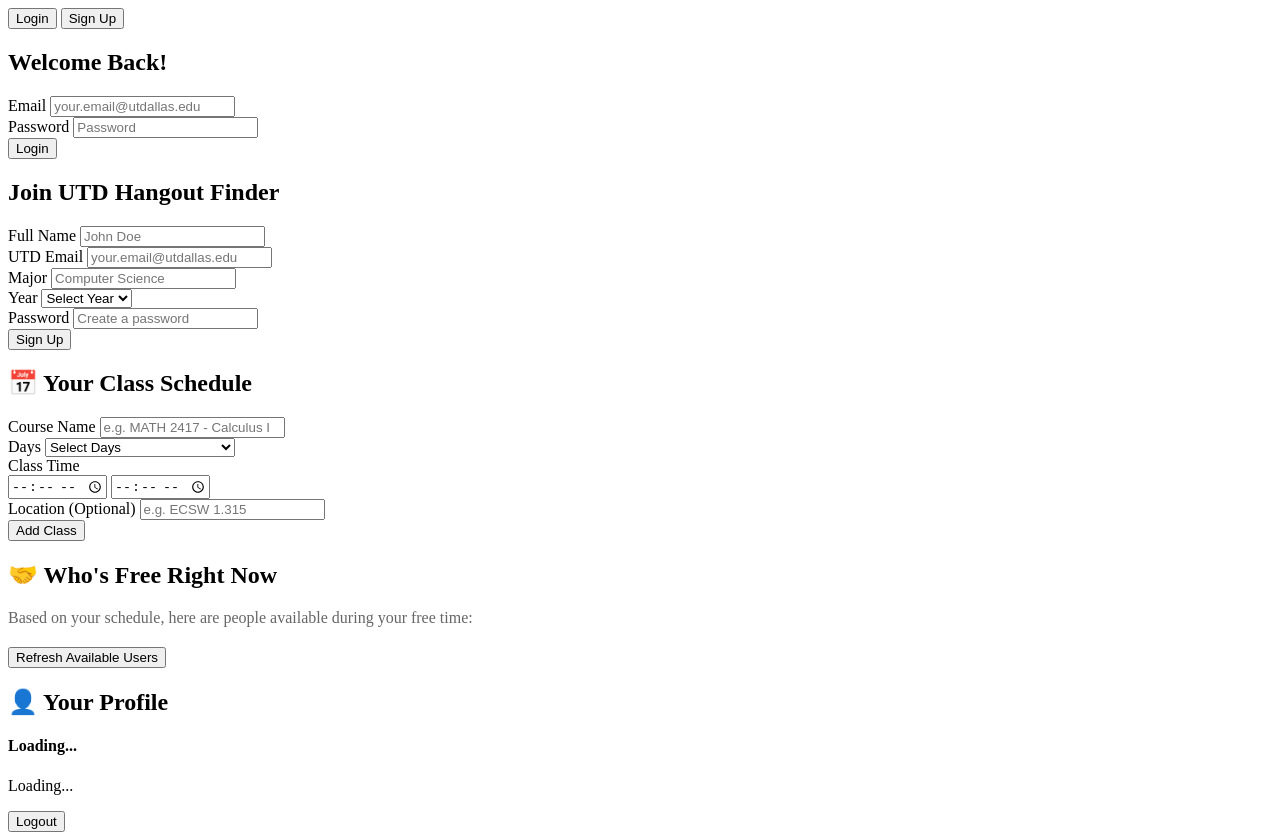
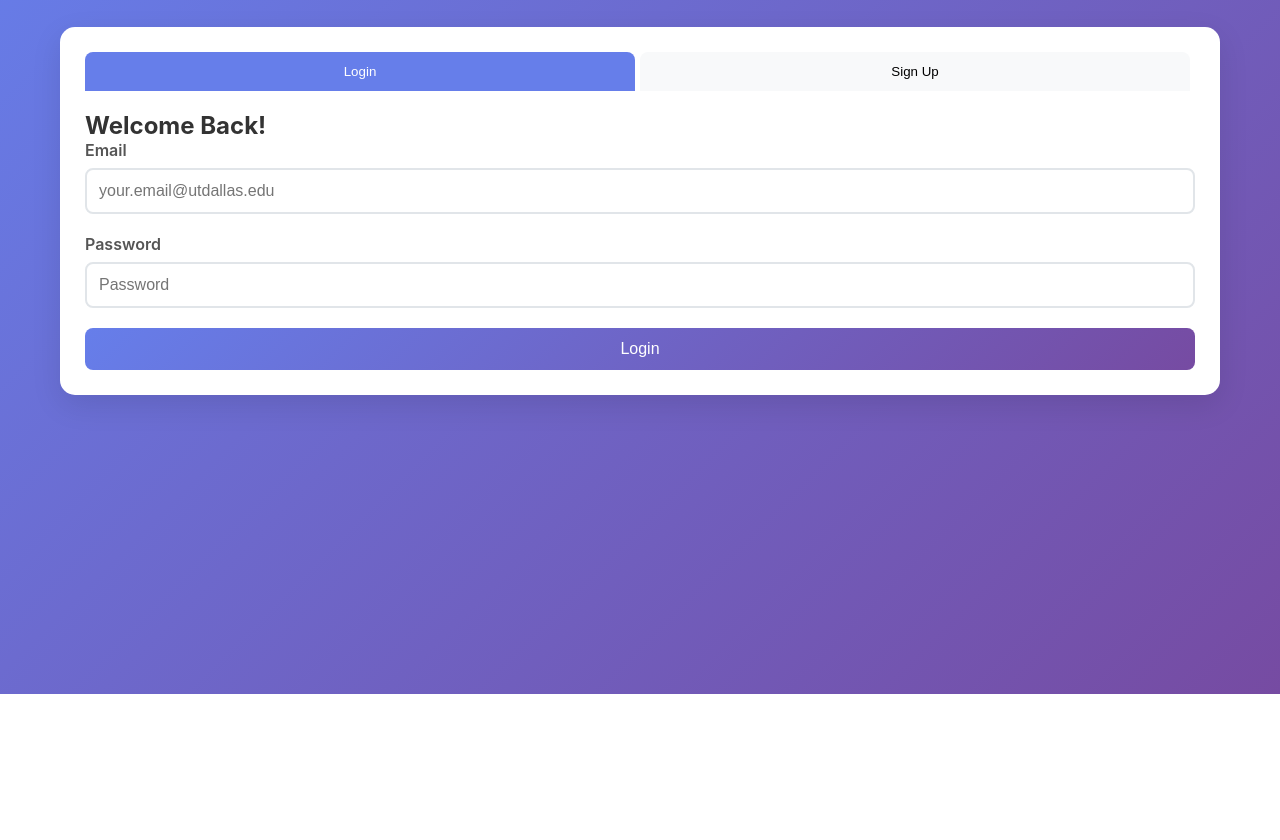
Before and after one commit to leserenityu/your_friendly_scheduler, a plain HTML site: page index.html in a window 1280 px wide. Shown: the part 106-946 px from the top of the page. After the commit the page ends 800 px from the top, so only its background shows below. Drawn offline with Linux system fonts and the light colour scheme.

Commit message:
Link styles.css and script.js to index.html

```diff
--- a/index.html
+++ b/index.html
@@ -4,6 +4,8 @@
     <meta charset="UTF-8">
     <meta name="viewport" content="width=device-width, initial-scale=1.0">
     <title>Your Friendly Scheduler</title>
+    <base href="/your_friendly_scheduler/">
+    <link rel="stylesheet" href="styles.css">
 </head>
 <body>
     <div class="container">
@@ -140,5 +142,6 @@
             </div>
         </div>
     </div>
+    <script src="script.js"></script>
 </body>
 </html>
```
